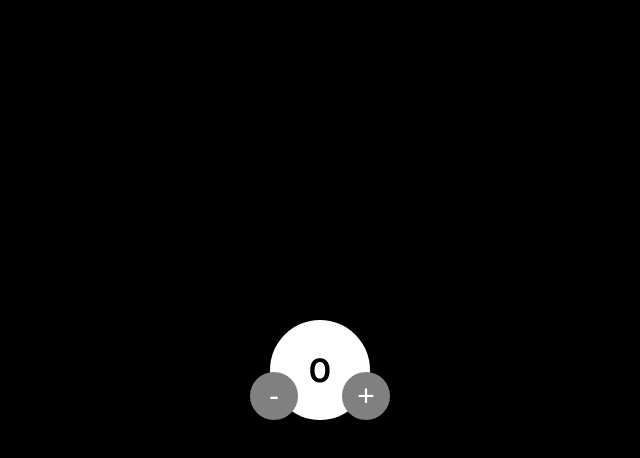
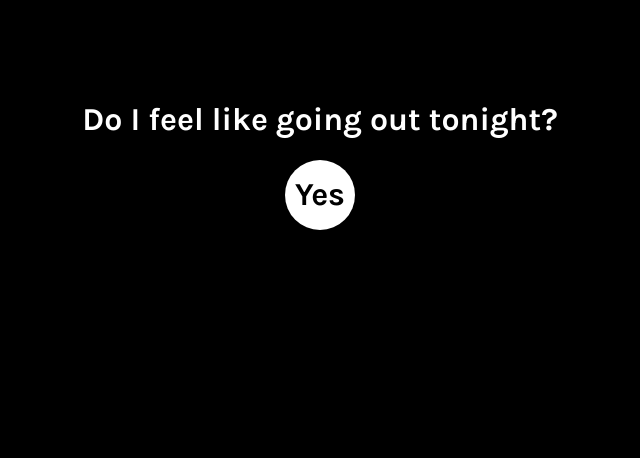
Before and after one commit to michaelokolo/Meme-generator, a React (Create React App) app: page / in a window 1280 px wide. Shown: the top 458 px of the page, without its empty margins (320-960 px from the left). Built offline with nearby package versions, Linux system fonts and the light colour scheme.

Commit message:
flipping values using react state.

```diff
--- a/src/App.css
+++ b/src/App.css
@@ -53,10 +53,11 @@ color: #FFFFFF;
 }
 
 .meme{
-  margin-top: 100px;
+  margin-top: 150px;
   display: flex;
-  justify-content: center;
+  align-items: center;
   width:100vw;
+  flex-direction: column;
 
 }
 
@@ -86,7 +87,7 @@ color: #FFFFFF;
   color: #0D0D0D;
 }
 
-/* button{
+button{
   height: 40px;
   background: linear-gradient(90.41deg, #711F8D 1.14%, #A818DA 100%);
   border:none;
@@ -96,7 +97,7 @@ color: #FFFFFF;
   line-height: 19px;
   color: #FFFFFF;
   cursor:pointer;
-} */
+}
 
 
 /* .small-img{
@@ -121,78 +122,42 @@ color: #FFFFFF;
   transition: all 1s ease-in-out;
 } */
 
-/*Style for practize */
+.meme--image{
+  width: 30rem;
+  height: 20rem;
+  margin-top:36px;
+  border-radius: 2px;
+}
+
+
+/*style for practize*/
 body{
   background-color: #000;
-  display:flex;
+  color:white;
+  display: flex;
+  align-items: center;
   justify-content: center;
-  color:#fff;
-  font-size: 18px;
-}
-.btn{
-  margin-top:10rem;
-  background:none;
-  border:2px solid #fff;
-  color:#fff;
-  padding:10px 50px;
-  font-size: 18px;
-  border-radius: 30px;
-  cursor:pointer;
 }
 
-.btn:hover{
-  background-color: #fff;
-  color:rgb(73, 184, 73);
+.practise{
+  display: flex;
+  align-items: center;
+  justify-content: center;
+  flex-direction: column;
+  margin-top:5rem;
 }
-
-.counter{
-  display:flex;
-  margin-top: 20rem;
-  justify-content:center;
-  align-items:center;
-  position: relative;
-}
-.counter--count{
-  background-color:#fff;
-  border-radius:50%;
-  width:100px;
-  height:100px;
+.state--value{
+  width:70px;
+  height: 70px;
+  background: #fff;
   color:#000;
-  display:flex;
-  align-items:center;
-  justify-content:center;
-}
-
-.counter--minus{
-  width:3rem;
-  height:3rem;
+  align-items: center;
+  justify-content: center;
+  display: flex;
   border-radius: 50%;
-  border:none;
-  background-color: gray;
-  color: #fff;
-  font-size: 30px;
-  display:flex;
-  align-items:center;
-  justify-content:center;
-  position: absolute;
-  left:-20px;
-  bottom:0px;
   cursor: pointer;
 }
-
-.counter--plus{
-  width:3rem;
-  height:3rem;
-  border-radius: 50%;
-  border:none;
-  background-color: gray;
+.state--value:hover{
+  background-color: #6e6c6c;
   color: #fff;
-  font-size: 30px;
-  display:flex;
-  align-items:center;
-  justify-content:center;
-  position: absolute;
-  right:-20px;
-  bottom:0px;
-  cursor: pointer;
 }
--- a/src/App.js
+++ b/src/App.js
@@ -3,60 +3,22 @@ import './App.css';
 //import Navbar from './Navbar'
 //import Meme from './Meme'
 
+function App() {
 
-function App() {
-  // const thingsArray = ['Thing 1', 'Thing 2']
-  // const allThings = thingsArray.map((thing)=>{
-  //   return(
-  //     <p>{thing}</p>
-  //   )
-  // })
+ const [isGoingOut, setIsGoingOut] = React.useState(true);
 
-  // function pushNewElement(){
-  //   thingsArray.push(`Thing ${thingsArray.length + 1}`);
-  //   console.log(thingsArray);
-  // }
-  // let timeOfDay
-
-  // function greeting(name){
-  //   const date = new Date()
-  //   const hours = date.getHours()
-  //   if (hours >= 4 && hours < 12){
-  //     timeOfDay = "morning"
-  //   }else if (hours >= 12 && hours < 17){
-  //     timeOfDay = "afternoon"
-  //   }else if (hours >= 17 && hours < 20){
-  //     timeOfDay = "evening"
-  //   }else if(hours >= 20 && hours < 4){
-  //     timeOfDay = "night"
-  //   }
-  //   console.log(`Good ${timeOfDay}, ${name}!`)
-  // }
-
-  // greeting("Michael")
-
-  const [value, setIsvalue] = React.useState(0)
-
-  function countMinus(){
-    setIsvalue(value - 1)
-  }
-
-  function countPlus(){
-    setIsvalue(value + 1)
-  }
-
-
+ function handleFlip(){
+  setIsGoingOut(preState => !preState)
+ }
+ let answer = isGoingOut ? "Yes" : "No"
   return (
-    <div className='counter'>{/* remember to delete classname when done*/}
+    <div className='practise'>{/*Remember to change class*/}
       {/*<Navbar />
       <Meme />*/}
-      {/* <button className='btn' onClick={pushNewElement}>Add Item</button>
-      {allThings} */}
-      <button className='counter--minus' onClick={countMinus}>-</button>
-      <div className="counter--count">
-          <h1>{value}</h1>
-      </div>
-      <button className='counter--plus' onClick={countPlus}>+</button>
+      <h1 className="state--title">Do I feel like going out tonight?</h1>
+      <diV className="state--value" onClick={handleFlip}>
+          <h1>{answer}</h1>
+      </diV>
     </div>
   );
 }
```
Also changed, not shown: src/Meme.js (+8 -4 lines).
